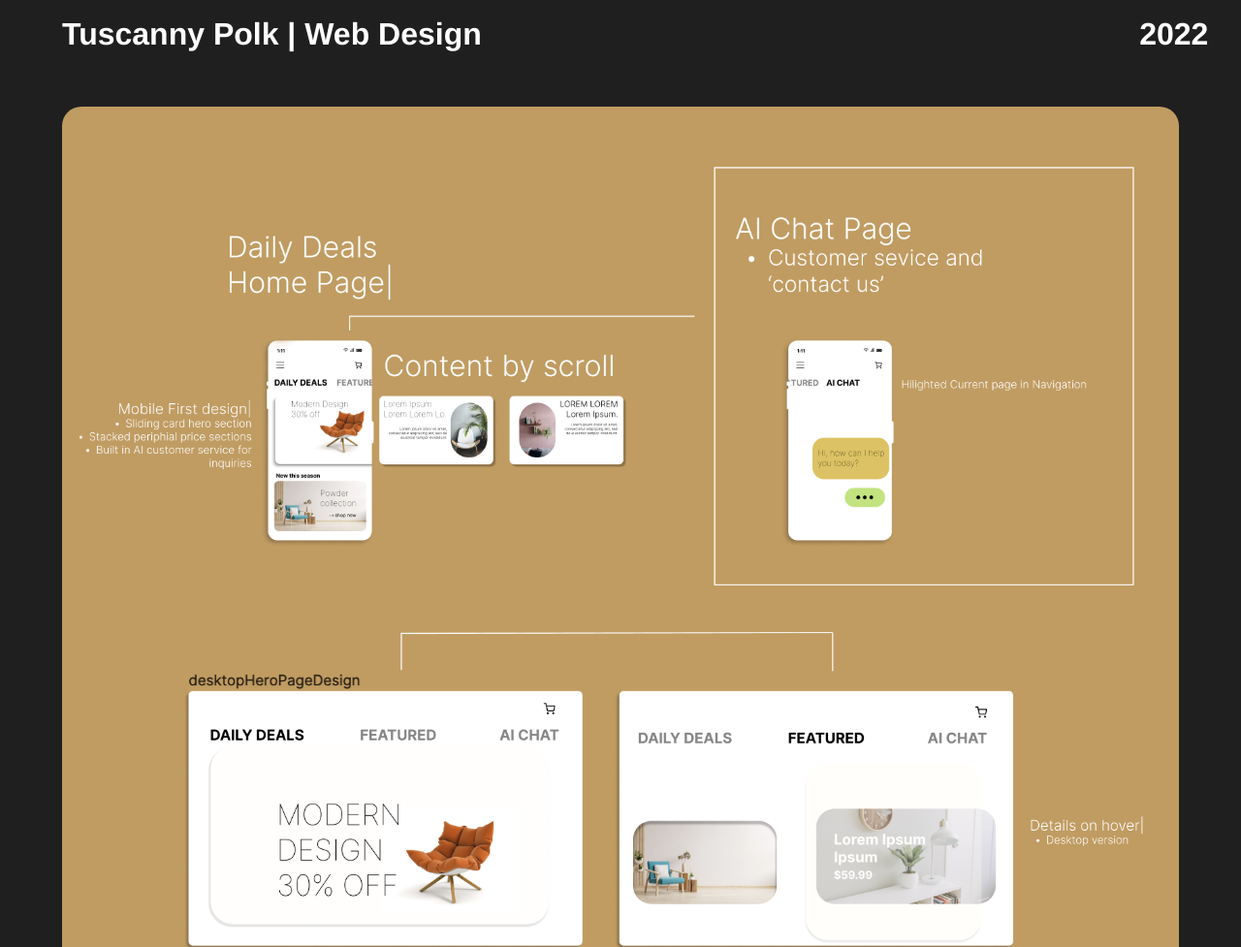
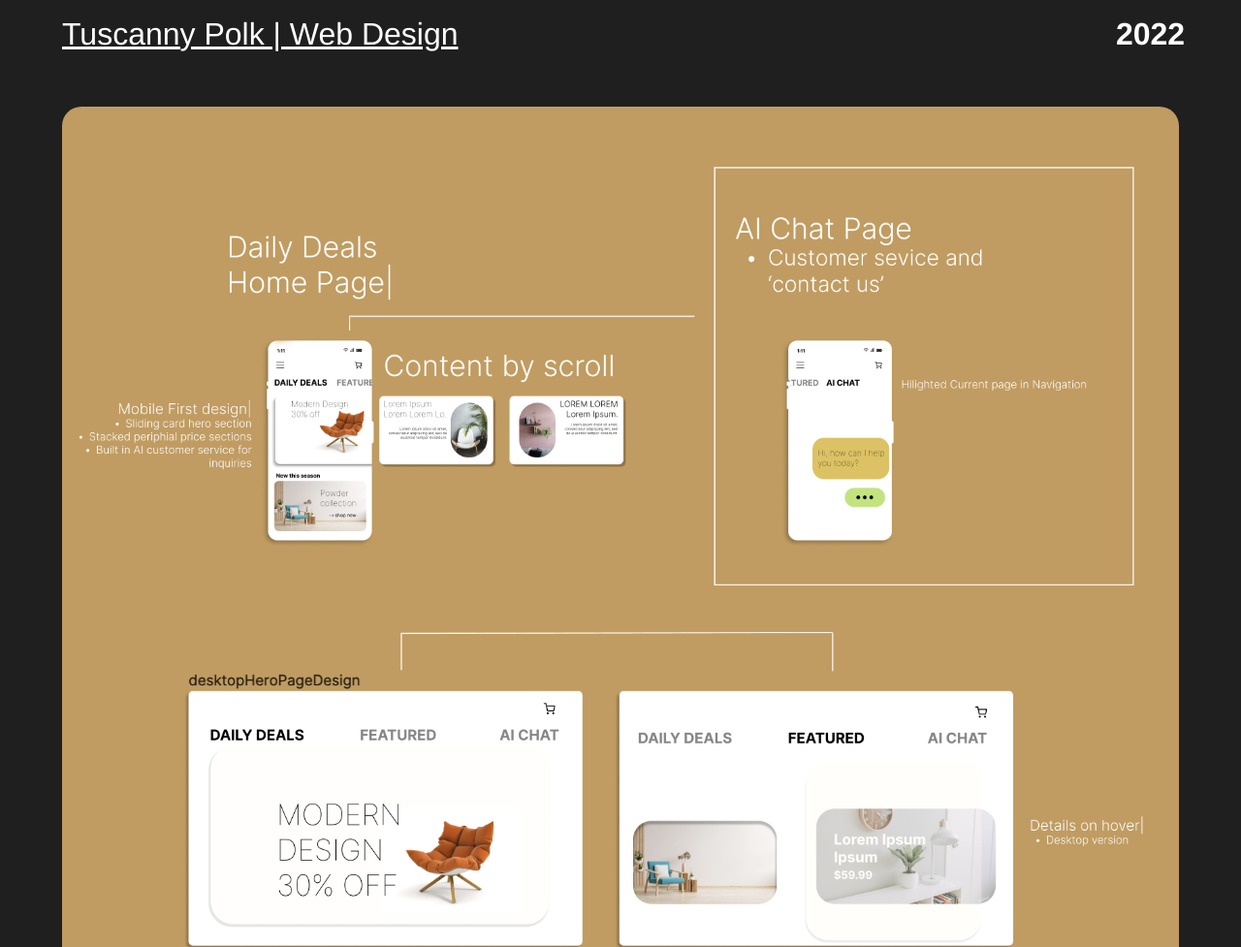
Before and after one commit to tuscannyCodes/DesignPage, a plain HTML site: page index.html in a window 1280 px wide. Shown: the top 977 px of the page at 97% size. Drawn offline with Linux system fonts and the light colour scheme.

Commit message:
added header link

```diff
--- a/index.html
+++ b/index.html
@@ -14,7 +14,7 @@
 </head>
 <body>
     <div class="mainHeaderBackdrop">
-    <h1 class="mainHeader">Tuscanny Polk | Web Design</h1>
+    <a href="https://tuscannycodes.github.io/hueV3/" class="mainHeader">Tuscanny Polk | Web Design</a>
     <h1 class="mainHeaderSub">2022</h1>
     </div>
     <div class="mainContainer">
--- a/style.css
+++ b/style.css
@@ -25,10 +25,17 @@ body {
   /* background-color: rgb(0, 0, 0); */
 }
 .mainHeader {
+  font-size: 2em;
   font-family: Helvetica Neue;
   /* font-family: 'Roboto', sans-serif; */
   margin-left: 5vw;
 }
+
+a{
+
+  color: white;
+}
+
 
 .mainHeaderSub{
   font-family: Helvetica Neue;
```
